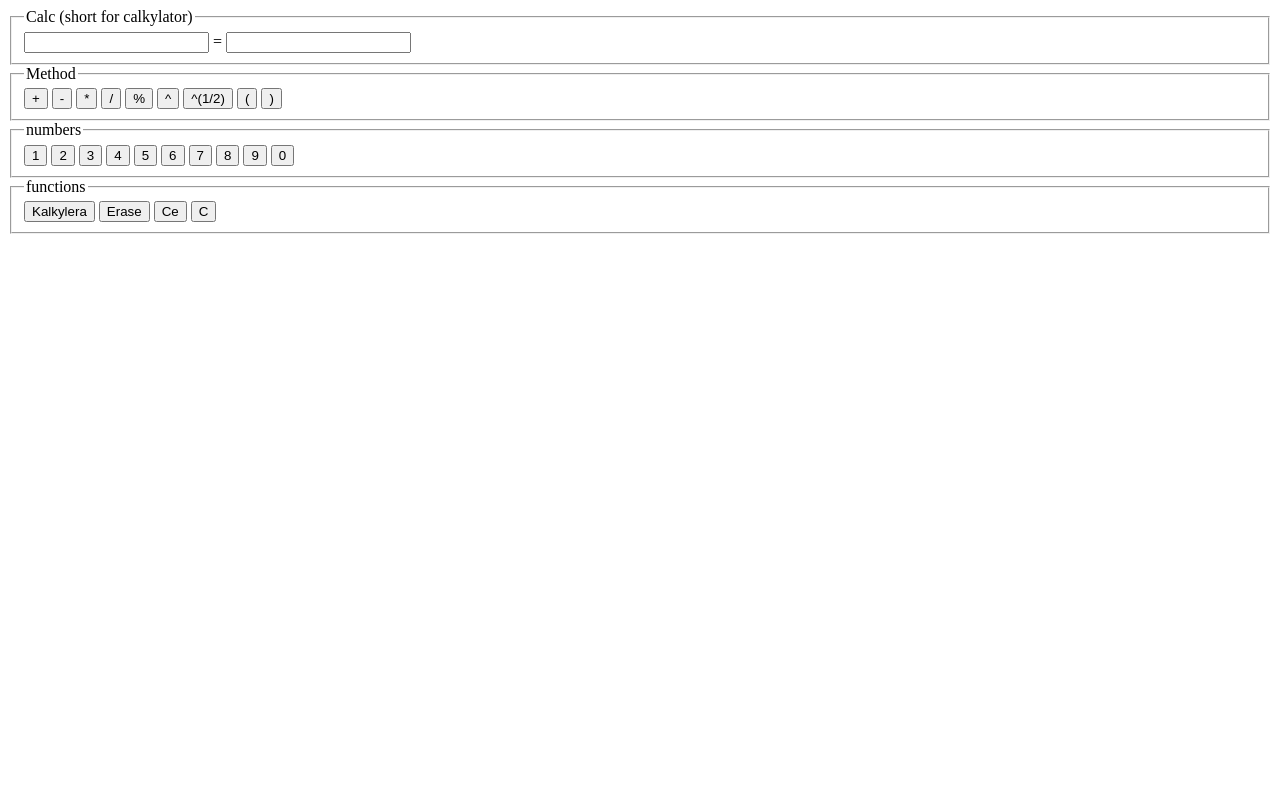
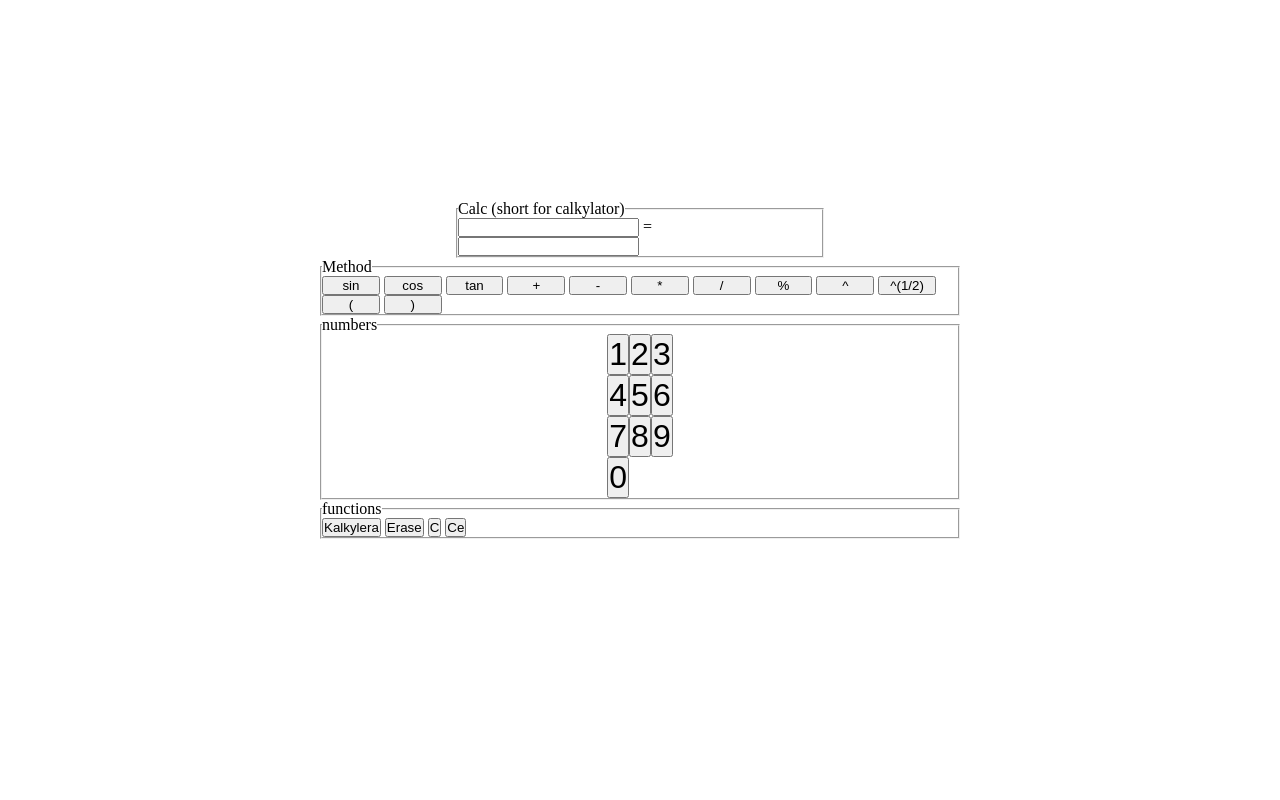
Before and after one commit to Neckora/kalkylator, a PHP site: page / in a window 1280 px wide. Run offline with PHP 8.4, Linux system fonts and the light colour scheme; some libraries are stand-ins or nearby versions.

Commit message:
finished calc

```diff
--- a/index.php
+++ b/index.php
@@ -5,27 +5,35 @@
     <meta name="viewport" content="width=device-width, initial-scale=1.0">
     <title>Kalkylator</title>
     <link rel="stylesheet" href="style.css">
-    <script src="script.js"></script>
+    <script src="https://cdn.jsdelivr.net/npm/mathjs@13/lib/browser/math.js" defer></script>
+    <script src="script.js" defer></script>
+
 </head>
 <body>
-    <fieldset>
+    <main>
+        <div class="center">
+            <fieldset class="calc">
                 <legend>Calc (short for calkylator)</legend>
                 <input type="text" id="toCalc"> =
                 <input id="sum"></inputs>
             </fieldset>
-    <fieldset>
+        </div>
+        <fieldset class="methods">
             <legend>Method</legend>
-        <button id="add">+</button>
-        <button id="sub">-</button>
-        <button id="mult">*</button>
-        <button id="div">/</button>
-        <button id="pro">%</button>
-        <button id="pot">^</button>
-        <button id="root">^(1/2)</button>
-        <button id ="parL">(</button>
-        <button id ="parR">)</button>
+            <button class="trig method">sin</button>
+            <button class="trig method">cos</button>
+            <button class="trig method">tan</button>
+            <button id="add" class="method">+</button>
+            <button id="sub" class="method">-</button>
+            <button id="mult" class="method">*</button>
+            <button id="div" class="method">/</button>
+            <button id="pro" class="method">%</button>
+            <button id="pot" class="method">^</button>
+            <button id="root" class="method">^(1/2)</button>
+            <button id ="parL" class="method">(</button>
+            <button id ="parR" class="method">)</button>
         </fieldset>
-    <fieldset>
+        <fieldset class="numbers">
             <legend>numbers</legend>
             <button class="number">1</button>
             <button class="number">2</button>
@@ -38,12 +46,13 @@
             <button class="number">9</button>
             <button class="number">0</button>
         </fieldset>
-    <fieldset>
+        <fieldset class="function">
             <legend>functions</legend>
             <button id="button">Kalkylera</button>
             <button id="erase">Erase</button>
-        <button id="Reset">Ce</button>
-        <button id="Fullreset">C</button>
+            <button id="Reset">C</button>
+            <button id="Fullreset">Ce</button>
         </fieldset>
+    </main>
 </body>
 </html>
--- a/script.js
+++ b/script.js
@@ -1,3 +1,7 @@
+const radians = {
+    sin: math.sin, cos: math.cos, tan: math.tan,
+};
+
 let allMethods = {
     "+" : "+",
     "-" : "-",
@@ -8,6 +12,9 @@ let allMethods = {
     "^(1/2)" : "**(1/2)",
     "(" : "(",
     ")" : ")",
+    "sin" : "sin(",
+    "cos" : "cos(",
+    "tan" : "tan("
 }
 
 for (let i = 0; i <= 9; i++) {
@@ -15,6 +22,7 @@ for (let i = 0; i <= 9; i++) {
 }
 
 let calced = false;
+//const prevCalced = [];
 
 function init(event){
     event.preventDefault();
@@ -32,14 +40,14 @@ function onClick(event){
     if (event.currentTarget.textContent == "Kalkylera"){
         calc();
     }
-    else if (event.currentTarget.textContent == "C"){
+    else if (event.currentTarget.textContent == "Ce"){
         toCalc.value = "";
         display.value = "";
     }
     else if (event.currentTarget.textContent == "Erase"){
         toCalc.value = toCalc.value.slice(0, -1);
     }
-    else if (event.currentTarget.textContent == "Ce"){
+    else if (event.currentTarget.textContent == "C"){
         toCalc.value = "";
     } else{
         if (calced == true){
@@ -59,14 +67,15 @@ function calc(){
 
     try {
         if (toCalc.value == ""){
-            display.value = ("error");
+            display.value = ("error: empty input");
         }
         else{
-        display.value = eval(toCalc.value);
+        display.value = math.format(math.evaluate(toCalc.value), { precision: 12 });
         calced = true;
         }
     } catch (e){
-        display.value = ("error");
+        display.value = "error:"+ e.massage;
+        console.log(e)
     }
 }
 
--- a/style.css
+++ b/style.css
@@ -0,0 +1,34 @@
+*{
+    padding: 0px;
+    margin: 0px;
+    box-sizing: border-box;
+}
+body{
+    display: grid;
+    place-content: center;
+    height: 100dvh;
+    width: 100dvw;
+}
+main{
+    height: 50dvh;
+    width: 50dvw;
+}
+.calc{
+    width: 23rem;
+}
+.method{
+    width: 9.09%;
+}
+.numbers{
+    display: grid;
+    grid-template-columns: repeat(3, auto);
+    place-content: center;
+}
+.number{
+    place-content: center;
+    font-size: 2rem;
+}
+.center{
+    display: grid;
+    place-content: center;
+}
```
Lines whose indentation alone changed are shown as unchanged.
